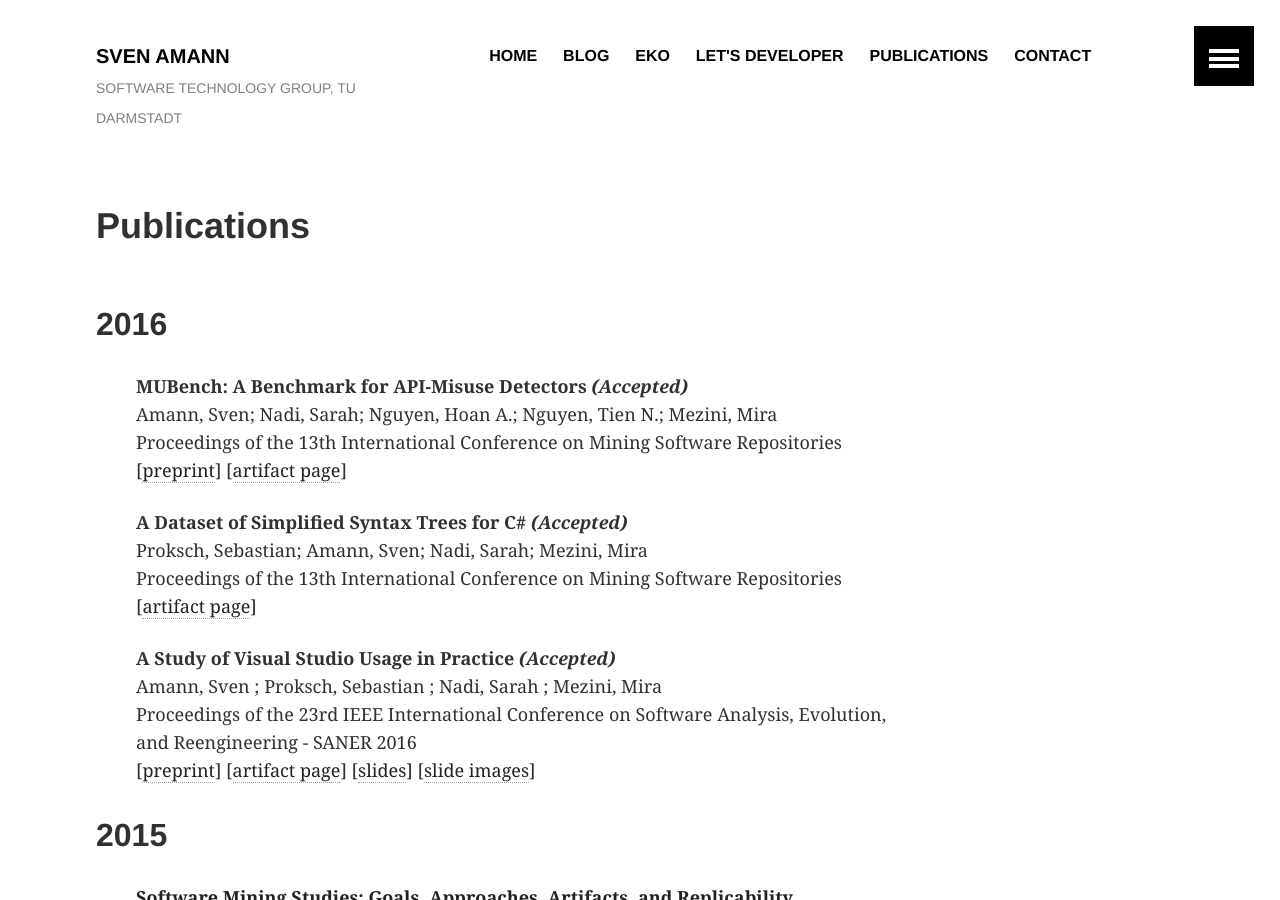
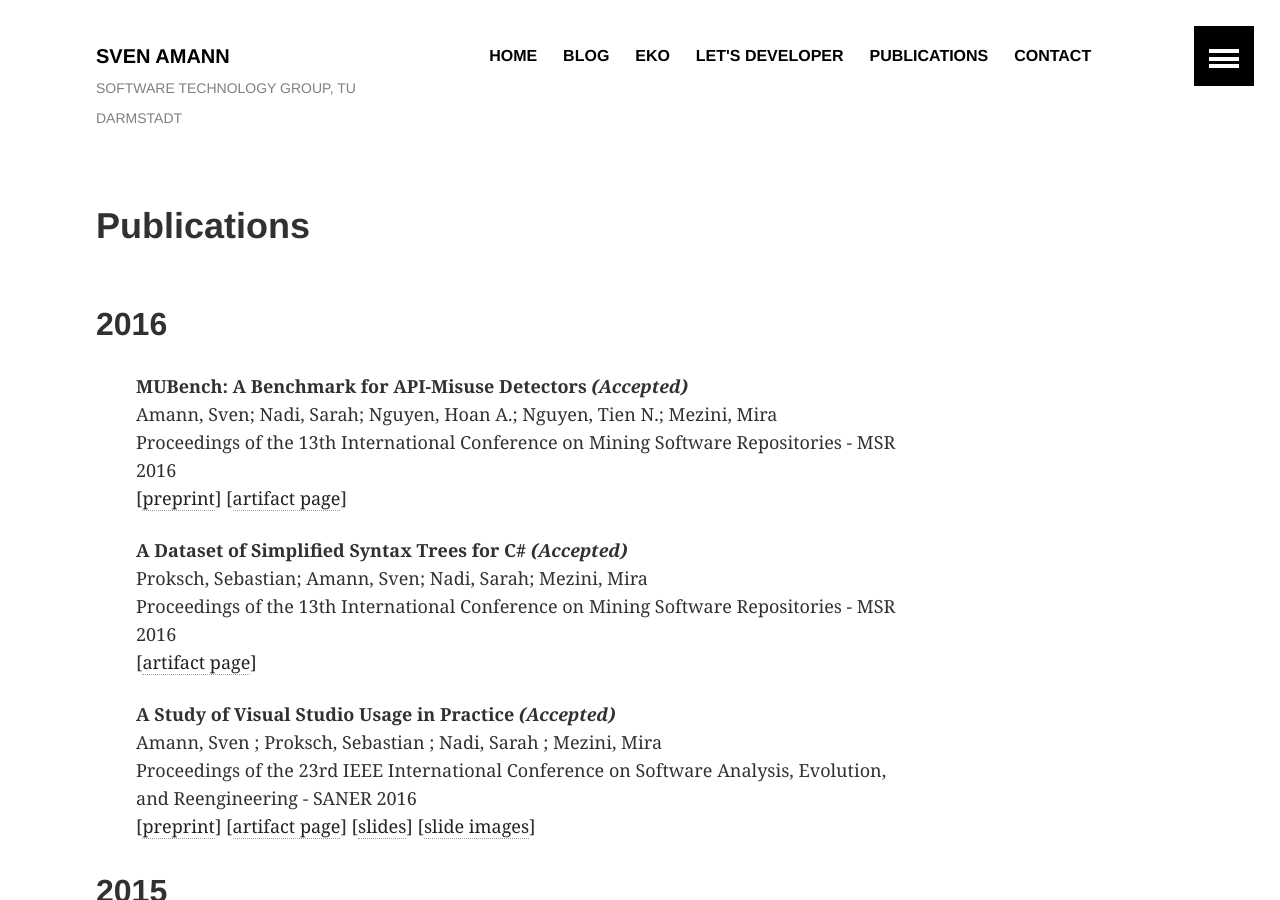
Before and after one commit to salsolatragus/sven-amann.de, a Jekyll site: the page built from publications/index.md, in a window 1280 px wide and 900 px high. Built offline with Jekyll 4.4.1, drawn with Linux system fonts in a browser that asks for light colours.

Commit message:
Add conference acronyms to publication page.

```diff
--- a/_data/publications.yml
+++ b/_data/publications.yml
@@ -1,7 +1,7 @@
 - key: ANNNM16
   title: "MUBench: A Benchmark for API-Misuse Detectors"
   authors: "Amann, Sven; Nadi, Sarah; Nguyen, Hoan A.; Nguyen, Tien N.; Mezini, Mira"
-  published_in: "Proceedings of the 13th International Conference on Mining Software Repositories"
+  published_in: "Proceedings of the 13th International Conference on Mining Software Repositories - MSR 2016"
   year: 2016
   preprint: mubench-msr16.pdf
   artifacts: https://github.com/stg-tud/MUBench
@@ -9,7 +9,7 @@
 - key: PANM16
   title: "A Dataset of Simplified Syntax Trees for C#"
   authors: "Proksch, Sebastian; Amann, Sven; Nadi, Sarah; Mezini, Mira"
-  published_in: "Proceedings of the 13th International Conference on Mining Software Repositories"
+  published_in: "Proceedings of the 13th International Conference on Mining Software Repositories - MSR 2016"
   year: 2016
   artifacts: http://www.st.informatik.tu-darmstadt.de/artifacts/sst/
 
```
